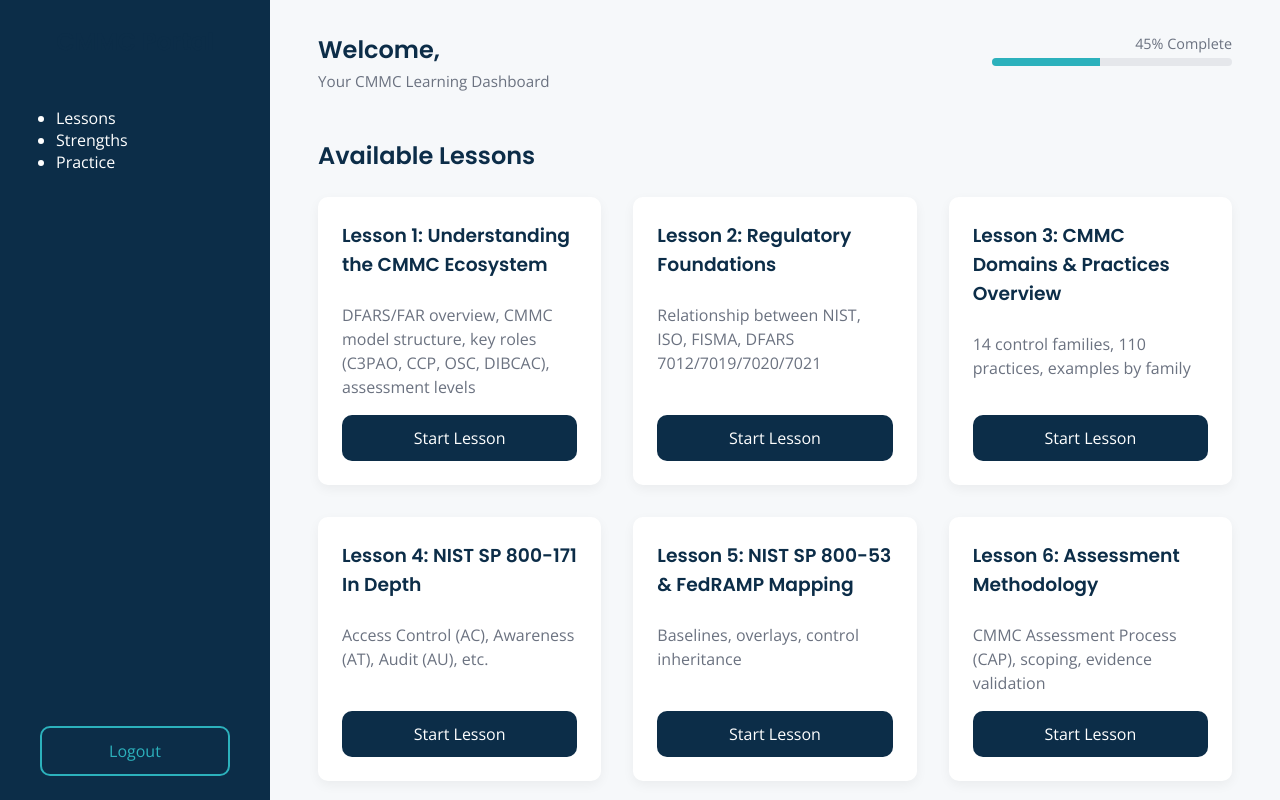
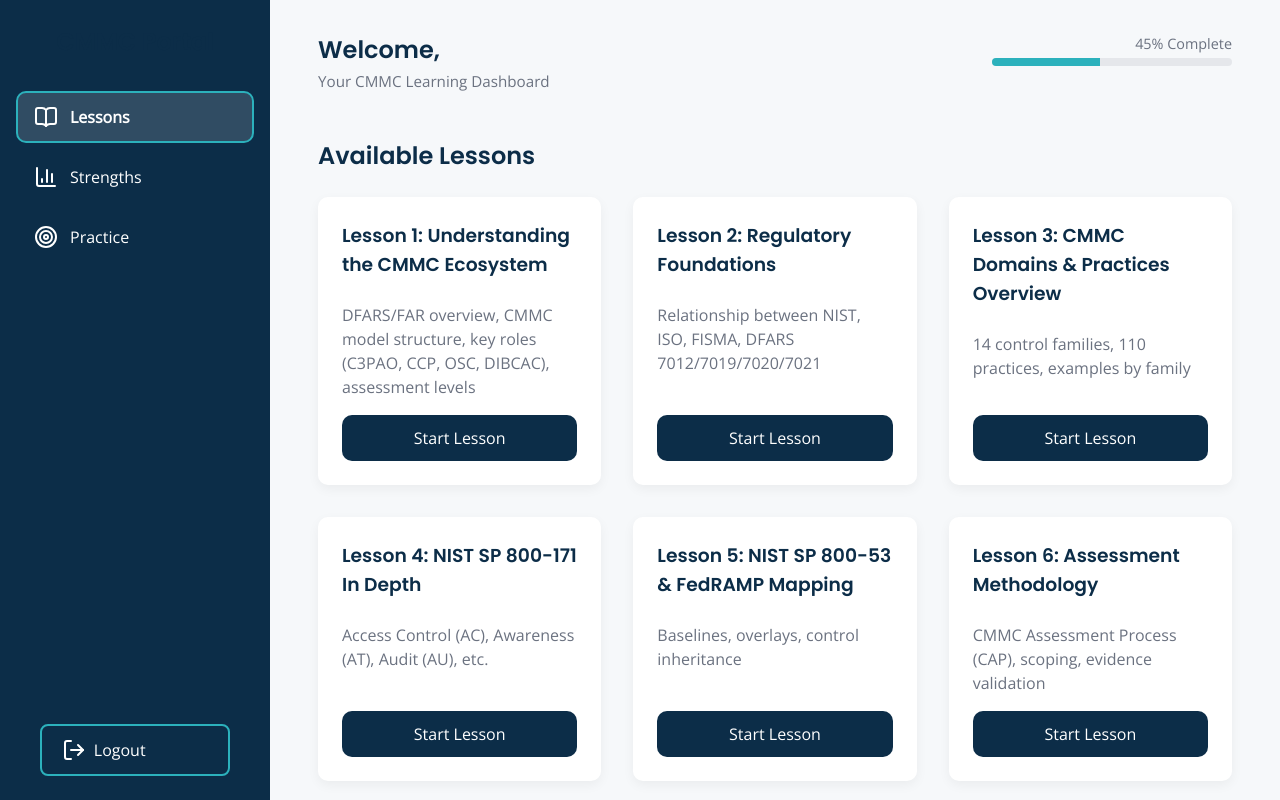
Before and after one commit to H3X638/Learn-CMMC, a plain HTML site: page dashboard.html in a window 1280 px wide. Drawn offline with nearby package versions, Linux system fonts and the light colour scheme; no server answers.

Commit message:
css/dash/buton

```diff
--- a/css/style.css
+++ b/css/style.css
@@ -370,3 +370,74 @@ button.google:hover {
   line-height: 1.5;
   margin-bottom: 1rem;
 }
+
+/* --- Sidebar Navigation Buttons --- */
+.sidebar ul {
+	list-style: none;
+	padding: 0;
+	margin: 0;
+}
+
+.sidebar li {
+	display: flex;
+	align-items: center;
+	gap: 0.75rem;
+	padding: 0.75rem 1rem;
+	border-radius: 10px;
+	cursor: pointer;
+	margin-bottom: 0.5rem;
+	font-size: 1rem;
+	font-family: "Open Sans", sans-serif;
+	transition: all 0.2s ease;
+	border: 2px solid transparent;
+}
+
+.sidebar li i {
+	width: 20px;
+	height: 20px;
+	stroke-width: 1.75px;
+}
+
+.sidebar li:hover {
+	border-color: var(--accent);
+	background: rgba(255, 255, 255, 0.1);
+}
+
+.sidebar li.active {
+	border-color: var(--accent);
+	background: rgba(255, 255, 255, 0.15);
+	font-weight: 600;
+}
+
+/* --- Logout Button --- */
+.logout-section {
+	margin-top: auto;
+	text-align: center;
+	padding-top: 2rem;
+}
+
+.logout-section button {
+	display: inline-flex;
+	align-items: center;
+	gap: 0.5rem;
+	border: 2px solid var(--accent);
+	color: white;
+	background: transparent;
+	padding: 0.75rem 1.25rem;
+	border-radius: 8px;
+	cursor: pointer;
+	font-size: 1rem;
+	font-family: "Open Sans", sans-serif;
+	transition: all 0.25s ease;
+}
+
+.logout-section button:hover {
+	background: var(--accent);
+	color: var(--primary);
+}
+
+/* Adjust hover outline color for dark background */
+.sidebar li:hover span,
+.sidebar li:hover i {
+	color: var(--accent);
+}
--- a/dashboard.html
+++ b/dashboard.html
@@ -15,15 +15,29 @@
 		<h2 class="logo">CMMC Portal</h2>
 		<nav>
 			<ul>
-					<li id="navLessons" class="active">Lessons</li>
-					<li id="navStrengths">Strengths</li>
-					<li id="navPractice">Practice</li>
+				<li id="navLessons" class="active">
+					<i data-lucide="book-open"></i>
+					<span>Lessons</span>
+				</li>
+				<li id="navStrengths">
+					<i data-lucide="bar-chart-3"></i>
+					<span>Strengths</span>
+				</li>
+				<li id="navPractice">
+					<i data-lucide="target"></i>
+					<span>Practice</span>
+				</li>
 			</ul>
 		</nav>
 		<div class="logout-section">
-				<button id="logoutBtn" class="secondary">Logout</button>
+			<button id="logoutBtn" class="secondary">
+				<i data-lucide="log-out"></i> Logout
+			</button>
 		</div>
 	</aside>
+
+	<!-- Lucide Icons CDN -->
+	<script src="https://unpkg.com/lucide@latest"></script>
 
 		<!-- Main Content -->
 		<main class="content">
@@ -158,6 +172,9 @@
 		navItems.lessons.addEventListener("click", () => showView("lessons"));
 		navItems.strengths.addEventListener("click", () => showView("strengths"));
 		navItems.practice.addEventListener("click", () => showView("practice"));
+
+		// Initialize icons after everything renders
+		lucide.createIcons();
 	</script>
 </body>
 </html>
```
Lines whose indentation alone changed are shown as unchanged.
